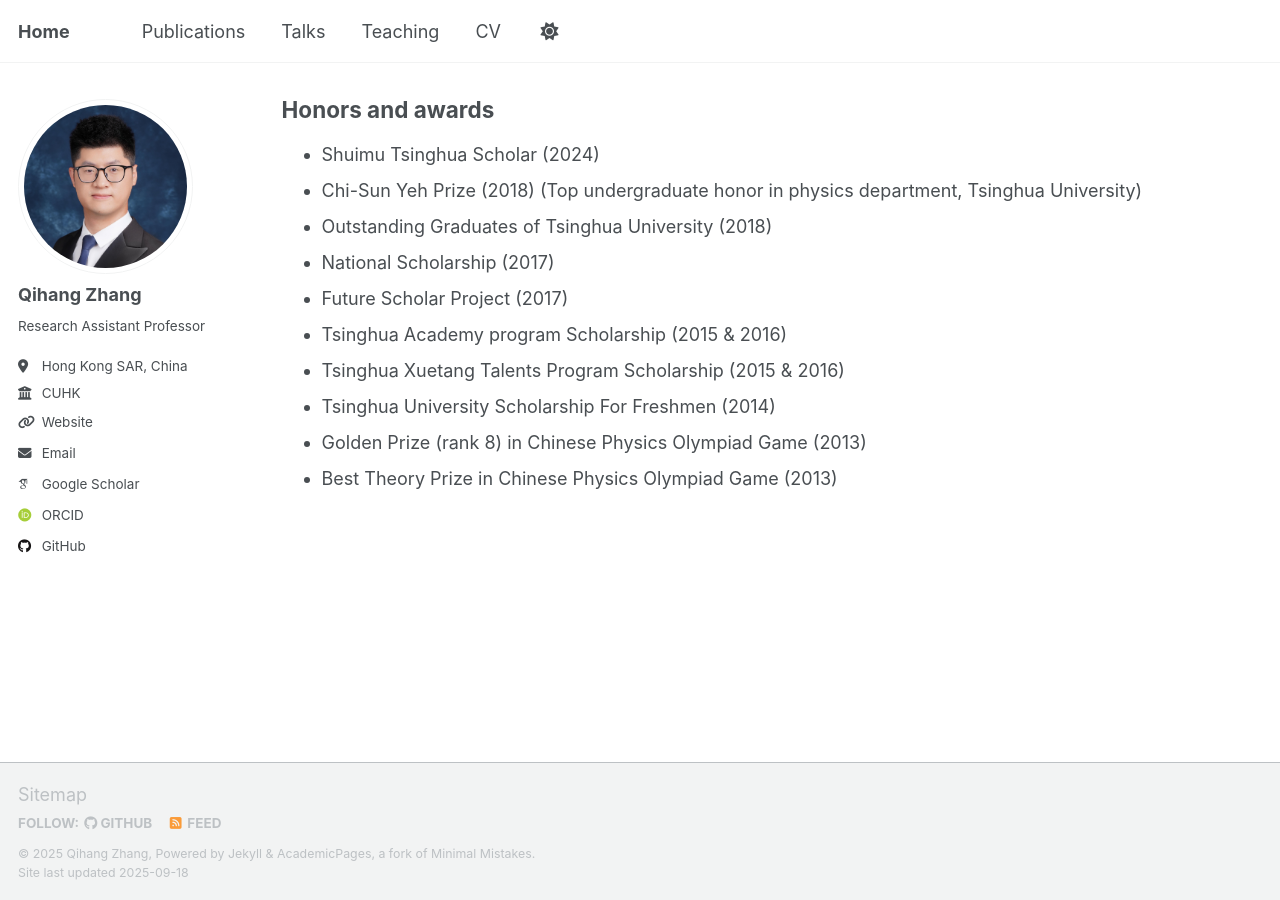
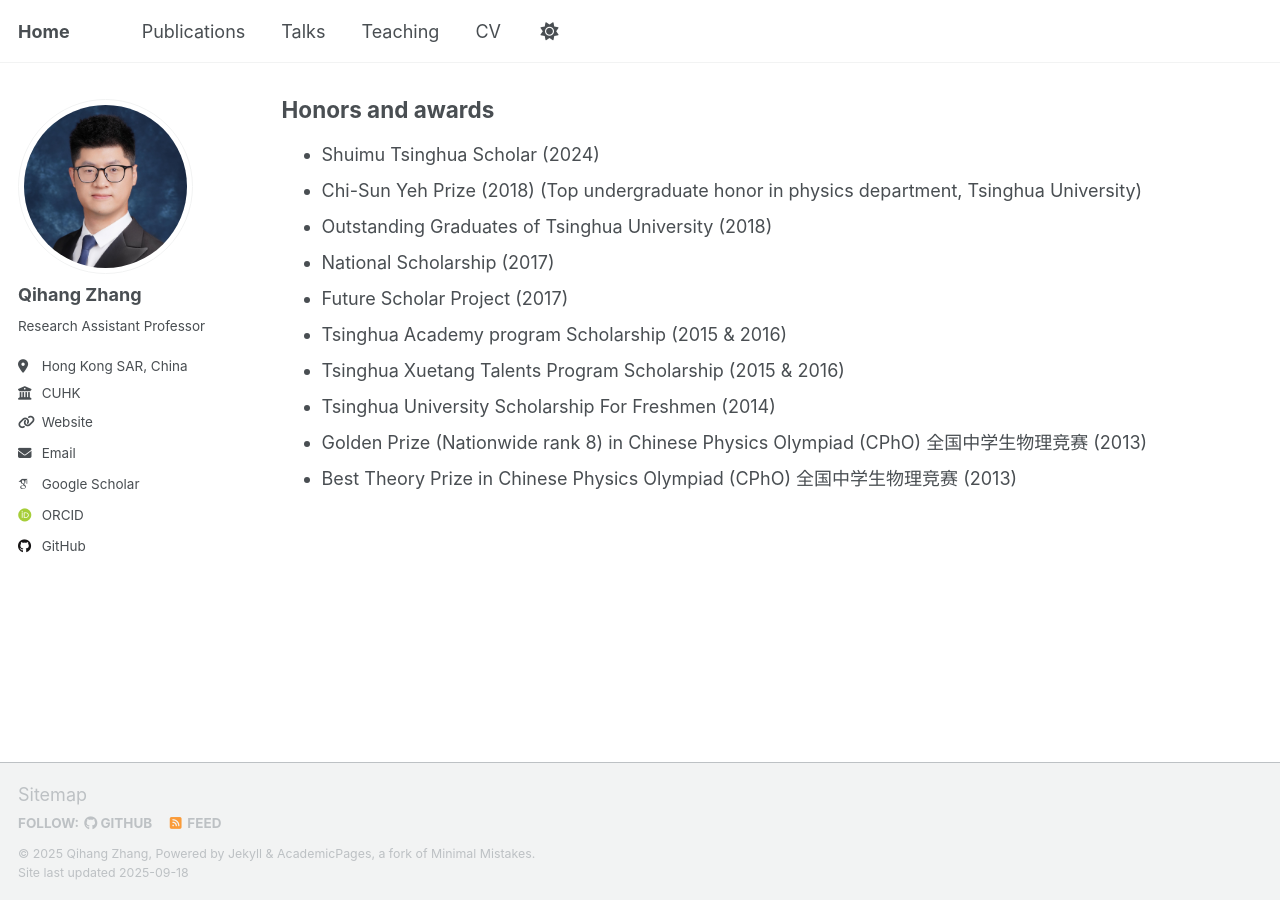
Before and after one commit to qhzhang95/qhzhang95.github.io, a Jekyll site: the page built from _pages/cv.md, in a window 1280 px wide and 900 px high, scrolled down 3908 px. Built offline with Jekyll 4.4.1, drawn with Linux system fonts in a browser that asks for light colours; some web fonts are replaced; a script that is not in the unit is left out.

Commit message:
Update cv.md

```diff
--- a/_pages/cv.md
+++ b/_pages/cv.md
@@ -73,5 +73,5 @@ Honors and awards
 * Tsinghua Academy program Scholarship (2015 & 2016)
 * Tsinghua Xuetang Talents Program Scholarship (2015 & 2016)
 * Tsinghua University Scholarship For Freshmen (2014)
-* Golden Prize (rank 8) in Chinese Physics Olympiad Game (2013)
-* Best Theory Prize in Chinese Physics Olympiad Game (2013)
+* Golden Prize (Nationwide rank 8) in Chinese Physics Olympiad (CPhO) 全国中学生物理竞赛 (2013)
+* Best Theory Prize in Chinese Physics Olympiad (CPhO) 全国中学生物理竞赛 (2013)
```
